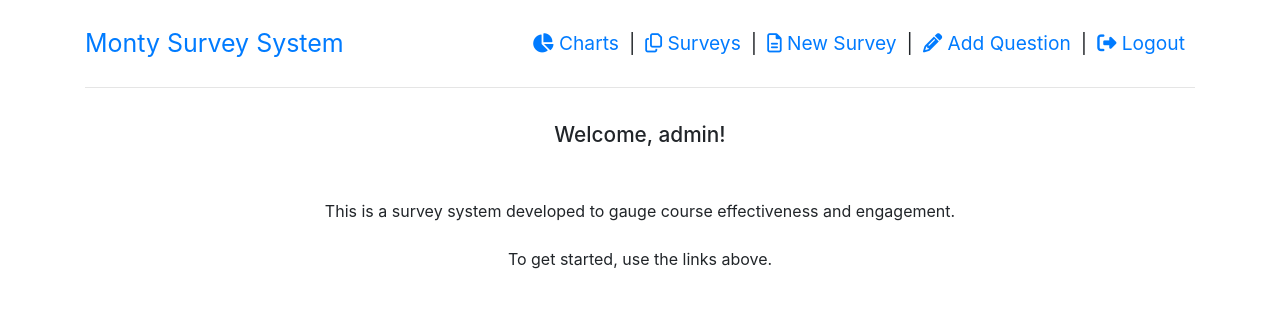
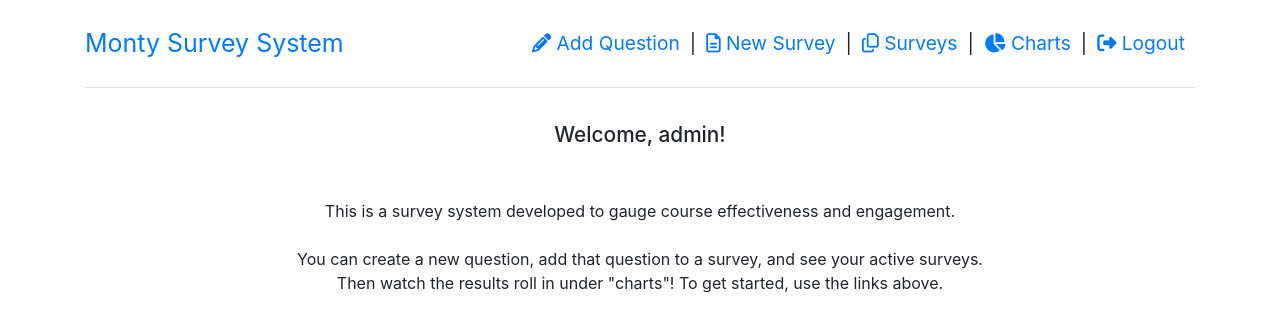
Before and after one commit to dannykennedy/monty-survey-system, a Flask app: template templates/index.html in a window 1280 px wide. Shown: the top 332 px of the page. Run offline with Flask 2, Linux system fonts and the light colour scheme; the template is opened without the code that fills it: values that come from a table or form of the project are taken from there, others are empty; data comes from the database, SQL or seed files in the repository; some libraries are stand-ins or nearby versions.

Commit message:
better instructions and header ordering

```diff
--- a/templates/base.html
+++ b/templates/base.html
@@ -20,10 +20,10 @@
 
      	 		<ul class="nav nav-pills">
 					{% if user.is_admin() %}
+					<li class="nav-item"><a href="{{ url_for('add_question') }}"><span class="fa fa-pencil"></span> Add Question</a></li> |
+					<li class="nav-item"><a href="{{ url_for('view_questions') }}"><span class="fa fa-file-text-o"></span> New Survey</a></li> |
+					<li class="nav-item"><a href="{{ url_for('view_surveys') }}"><span class="fa fa-files-o"></span> Surveys</a></li> |
 					<li class="nav-item"><a href="{{ url_for('view_charts') }}"><span class="fa fa-pie-chart"></span> Charts</a></li> |
-					<li class="nav-item"><a href="{{ url_for('view_surveys') }}"><span class="fa fa-files-o"></span> Surveys</a></li> |
-					<li class="nav-item"><a href="{{ url_for('view_questions') }}"><span class="fa fa-file-text-o"></span> New Survey</a></li> |
-					<li class="nav-item"><a href="{{ url_for('add_question') }}"><span class="fa fa-pencil"></span> Add Question</a></li> |
 					{% endif %}
 					<li class="nav-item"> <a id="logout-btn" type="submit" href="{{ url_for('logout') }}"><span class="fa fa-sign-out"></span> Logout</a></li>
 				</ul>
--- a/templates/index.html
+++ b/templates/index.html
@@ -62,7 +62,7 @@
 		{% endif %}
 
 		{% else %} <!--i.e. admin -->
-		<p style="text-align: center;">This is a survey system developed to gauge course effectiveness and engagement.<br><br> To get started, use the links above.</p>
+		<p style="text-align: center;">This is a survey system developed to gauge course effectiveness and engagement.<br><br>You can create a new question, add that question to a survey, and see your active surveys. Then watch the results roll in under "charts"! To get started, use the links above.</p>
 	{% endif %}
 
 	</div> <!--content-wrapper-->
```
